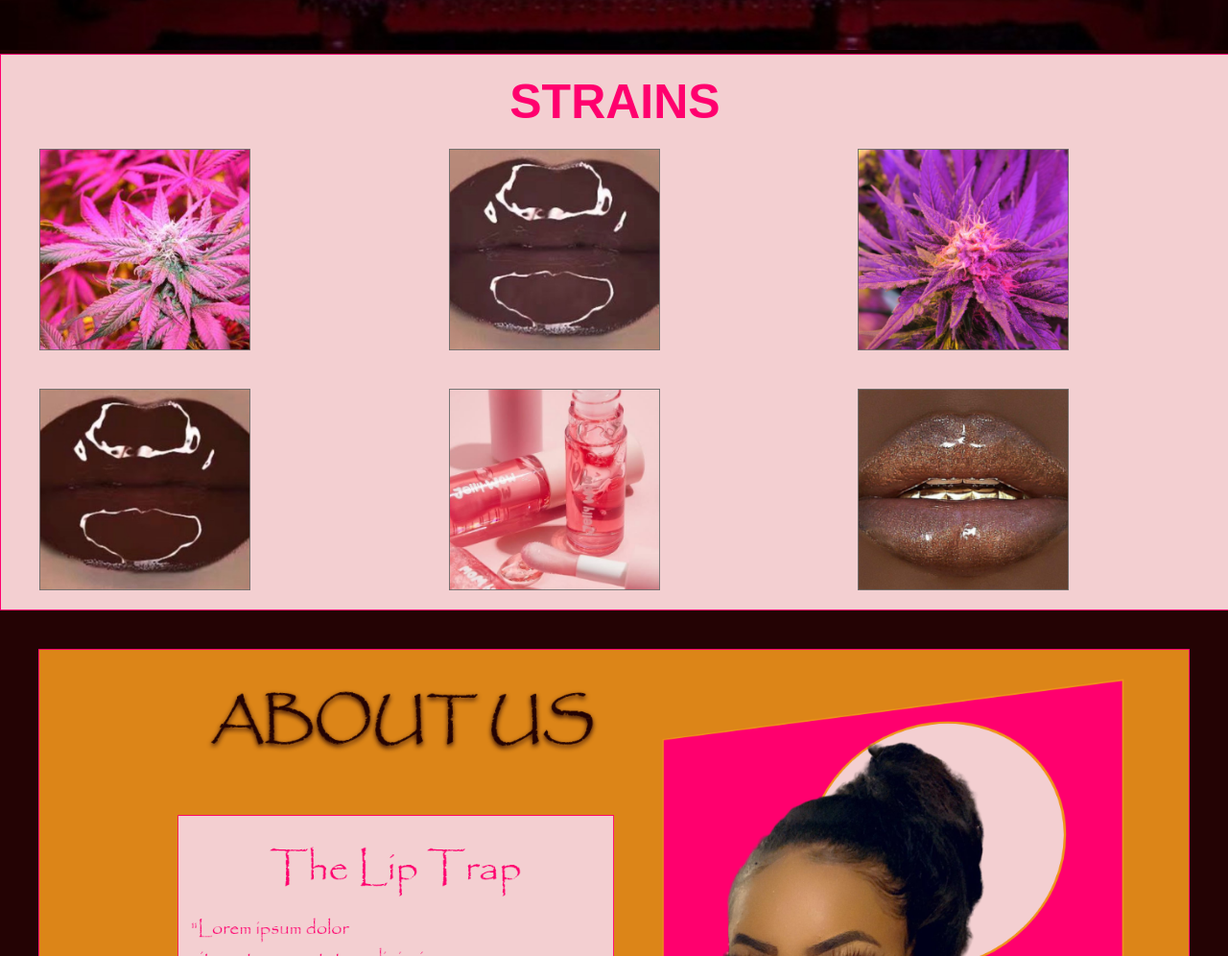
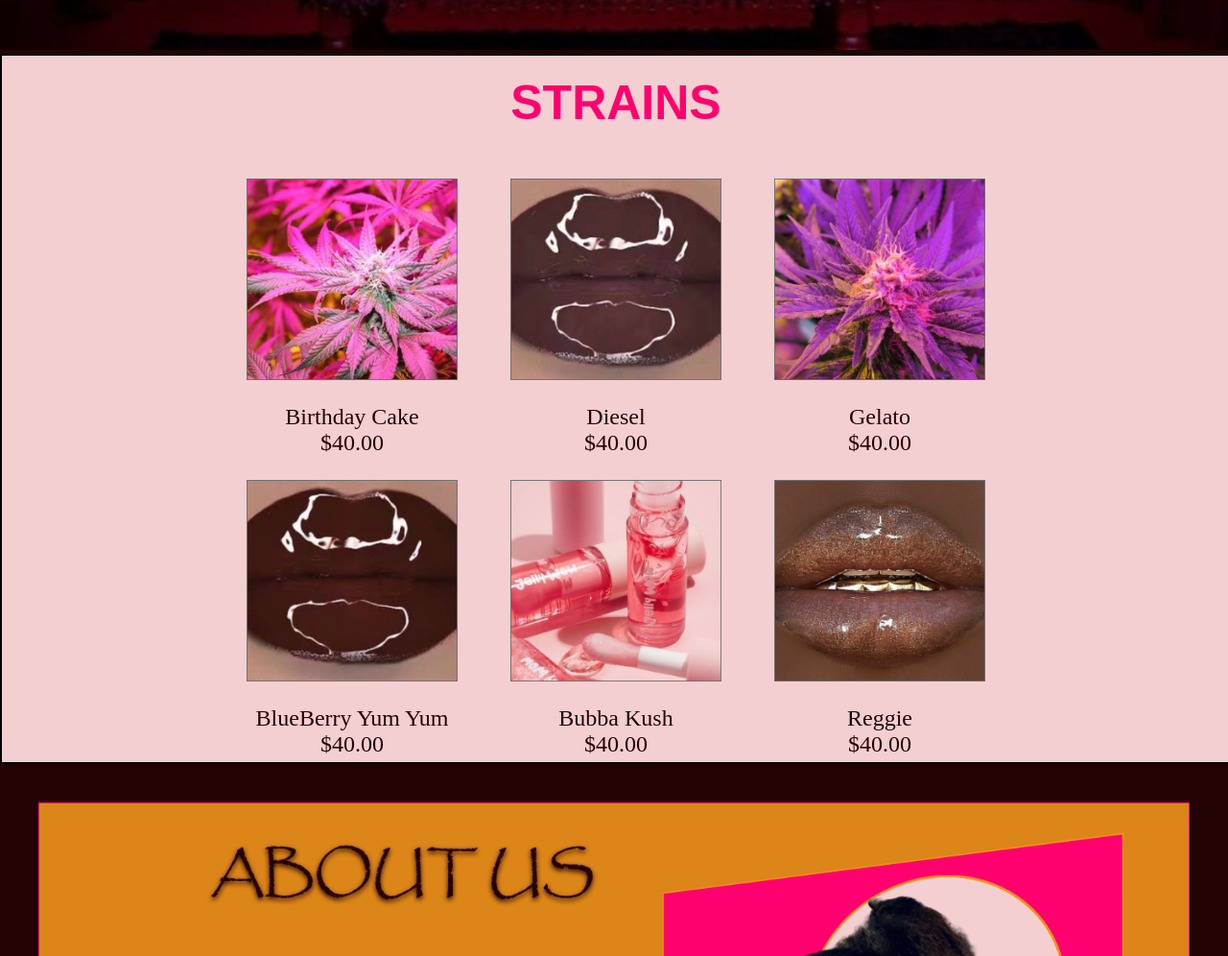
Before and after one commit to shegarland14/TheLipTrap, a plain HTML site: page index.html in a window 1280 px wide. Shown: the part 720-1716 px from the top of the page at 96% size. Drawn offline with Linux system fonts and the light colour scheme.

Commit message:
product prices

```diff
--- a/index.html
+++ b/index.html
@@ -54,17 +54,24 @@
 
       <div class="prod-col1">
         <img src="images/OIP.png" width="220" />
+        <p>Birthday Cake </br> $40.00</p>
         <img src="images/2.png" width="220"/>
+        <p>BlueBerry Yum Yum </br> $40.00</p>
+
       </div>
 
       <div class="prod-col2">
         <img src="images/1.png" width="220"/>
+        <p>Diesel </br> $40.00</p>
         <img src="images/IMG-0496.png" width="220"/>
+        <p>Bubba Kush </br> $40.00</p>
       </div>
 
       <div class="prod-col3">
         <img src="images/QTrDSEy.png" width="220"/>
+        <p>Gelato </br> $40.00</p>
         <img src="images/PRODUCT.png" width="220"/>
+        <p>Reggie </br> $40.00</p>
       </div>
 
     </div>
--- a/style.css
+++ b/style.css
@@ -88,21 +88,36 @@ main{
 .heading{
 
 }
+
 .products h1{
     text-align: center;
     padding-top:20px;
+    margin-bottom: 30px;
     font-size: 50px;
     color:#FF006E;
     font-family: sans-serif;
 }
-.product-container{
-    width:100%;
-    max-width: 100%;
-    padding-left:20px;
-    display: grid;
-    grid-template-columns: repeat(3, 1fr);
+.products{
+    display: flex;
+    justify-content: center;
+    align-items: center;
+    border: 2px solid black;
+    font-size: 3em;
 
 }
+.product-container{
+    display: inline-grid;
+    grid-template-rows: auto;
+    grid-template-columns: repeat(3, 1fr);
+     grid-gap: 15px;
+}
+.products p{
+    font-size:24px;
+    text-align: center;
+    padding: 5px;
+    color:#240304;
+}
+
 .prod-col1 img{
     display:block;
     padding:20px;
```
